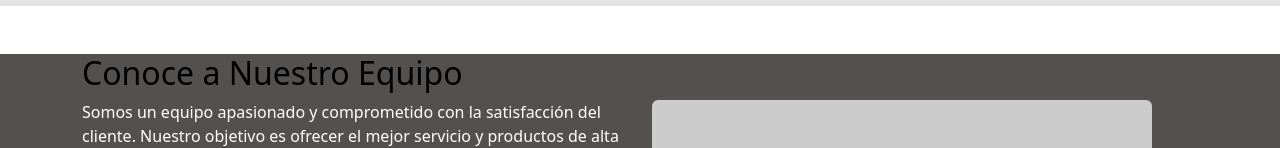
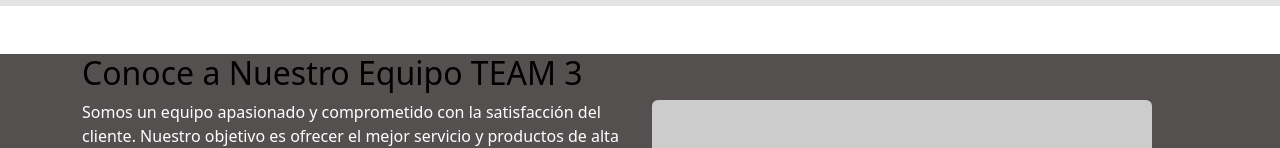
Before and after one commit to PabloFolgado/repo.dama-team3, an Angular app: page /contact in a window 1280 px wide. Shown: the part 240-388 px from the top of the page. Built offline with nearby package versions, Linux system fonts and the light colour scheme.

Commit message:
add tittle team 3

```diff
--- a/src/app/componentes/contact/contact.component.html
+++ b/src/app/componentes/contact/contact.component.html
@@ -1,6 +1,6 @@
 <body>
 <div class="container my-5">
-    <h2>Conoce a Nuestro Equipo</h2>
+    <h2>Conoce a Nuestro Equipo TEAM 3</h2>
     <div class="row">
       <div class="col-md-6">
         <p>Somos un equipo apasionado y comprometido con la satisfacción del cliente. Nuestro objetivo es ofrecer el mejor servicio y productos de alta calidad. Estamos aquí para ayudarte con lo que necesites y asegurarnos de que tengas la mejor experiencia posible.</p>
```
